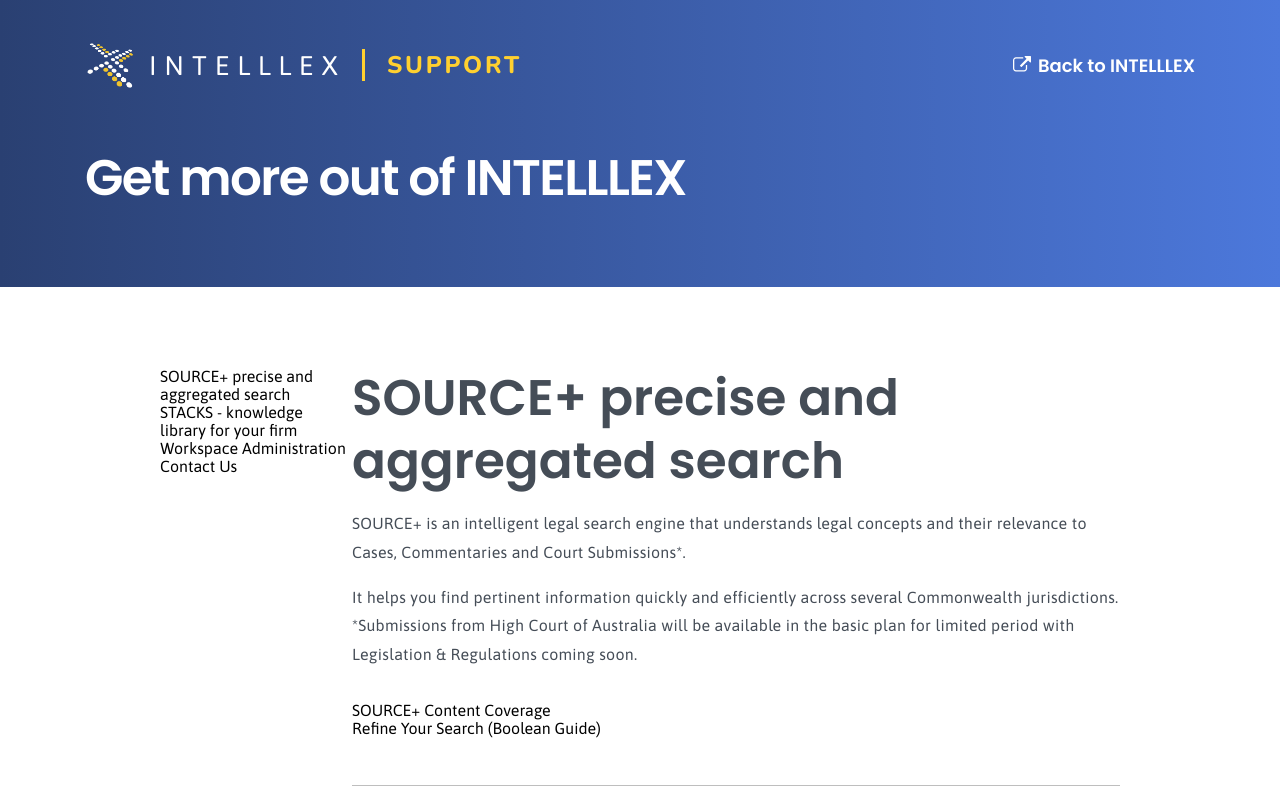
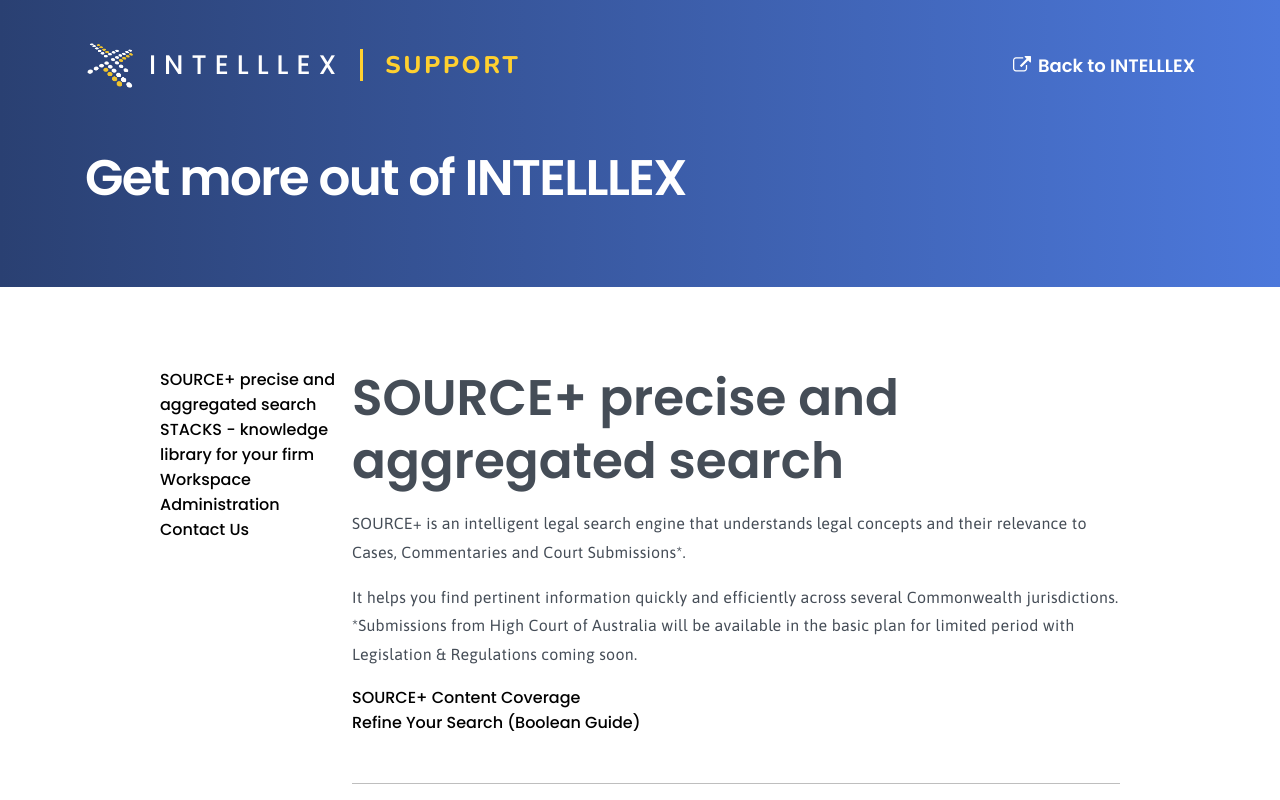
Before and after one commit to MapleLeaves-7/Intelllex-Support-Clone, a React (Create React App) app in the folder intelllex-support-clone/: page / in a window 1280 px wide. Shown: the top 800 px of the page. Built offline with nearby package versions, Linux system fonts and the light colour scheme.

Commit message:
Refactor font family

```diff
--- a/intelllex-support-clone/src/App.css
+++ b/intelllex-support-clone/src/App.css
@@ -34,13 +34,19 @@
   font-weight: bold; /* font-weight is 800*/
 }
 
+:root {
+  --primary-font-family: 'Poppins';
+  --subheading-font-family: 'Nunito';
+  --content-font-family: 'Asap';
+}
+
 *,
 *::before,
 *::after {
   margin: 0;
   padding: 0;
   box-sizing: border-box;
-  font-family: 'Asap', sans-serif;
+  font-family: var(--primary-font-family), sans-serif;
 }
 
 /* Styles for the banner */
@@ -53,7 +59,6 @@
   padding: 39px 85px 36px;
 
   /* typography */
-  font-family: 'Poppins', sans-serif;
   color: white;
 
   /* miscellaneous */
@@ -77,7 +82,7 @@
   margin-right: 1rem;
 
   font-size: 1.68rem;
-  font-family: 'Nunito', san-serif;
+  font-family: var(--subheading-font-family), san-serif;
 }
 
 .logo {
@@ -121,7 +126,6 @@
 
 .nav-to-intelllex > a:link {
   font-size: 1em;
-  font-family: 'Poppins';
   font-weight: 600;
   color: white;
   text-decoration: none;
@@ -139,7 +143,6 @@
 
 /* Bottom row of banner */
 .caption {
-  font-family: 'Poppins';
   font-weight: 600;
   font-size: 3.125rem;
   letter-spacing: -0.1rem;
@@ -180,7 +183,6 @@
 .main-content-item > h1 {
   margin-bottom: 1rem;
 
-  font-family: 'Poppins';
   font-weight: 600;
   font-size: 3.125rem;
   line-height: 1.26;
@@ -191,8 +193,9 @@
   width: 100%;
 }
 
-.description {
-  font-family: 'Asap', 'Poppins', sans-serif;
+.description > * {
+  font-family: var(--content-font-family), var(--primary-font-family),
+    sans-serif;
   letter-spacing: 0.015rem;
   word-spacing: 0.01rem;
   line-height: 1.8;
```
